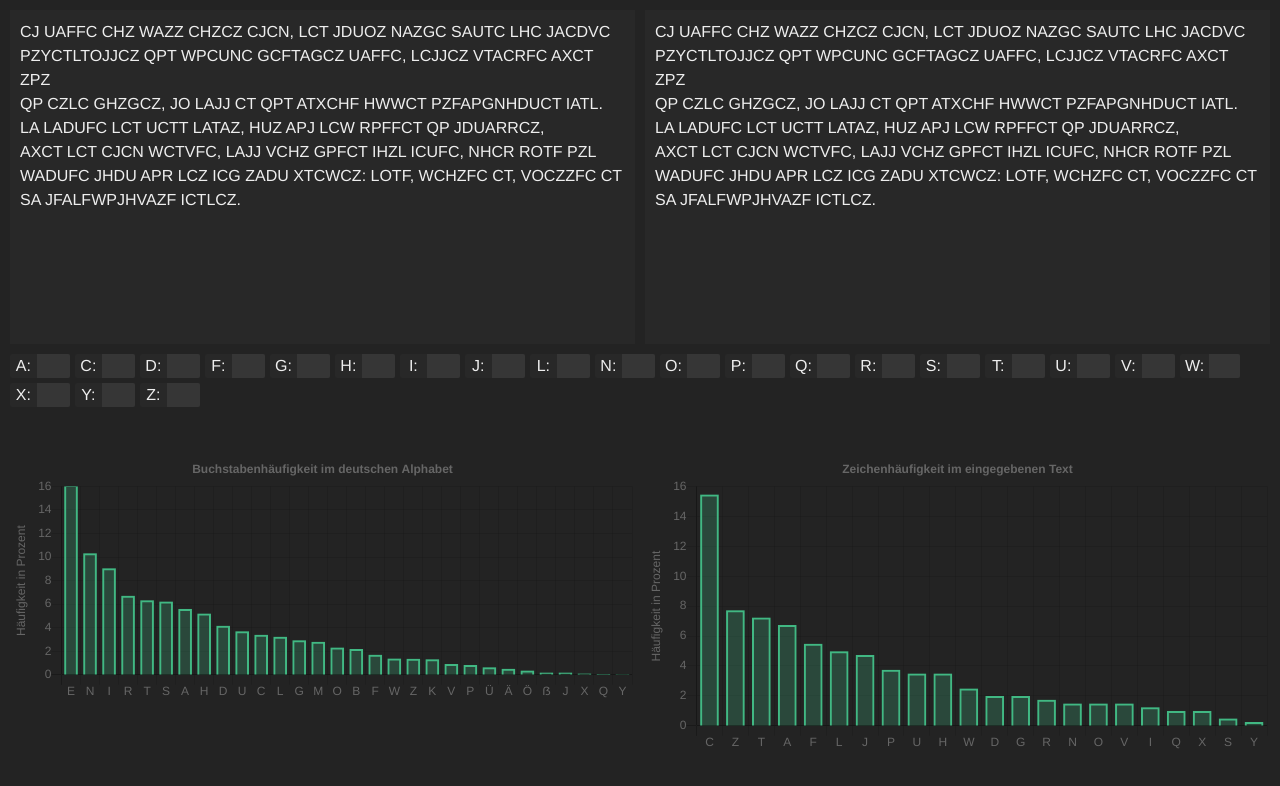
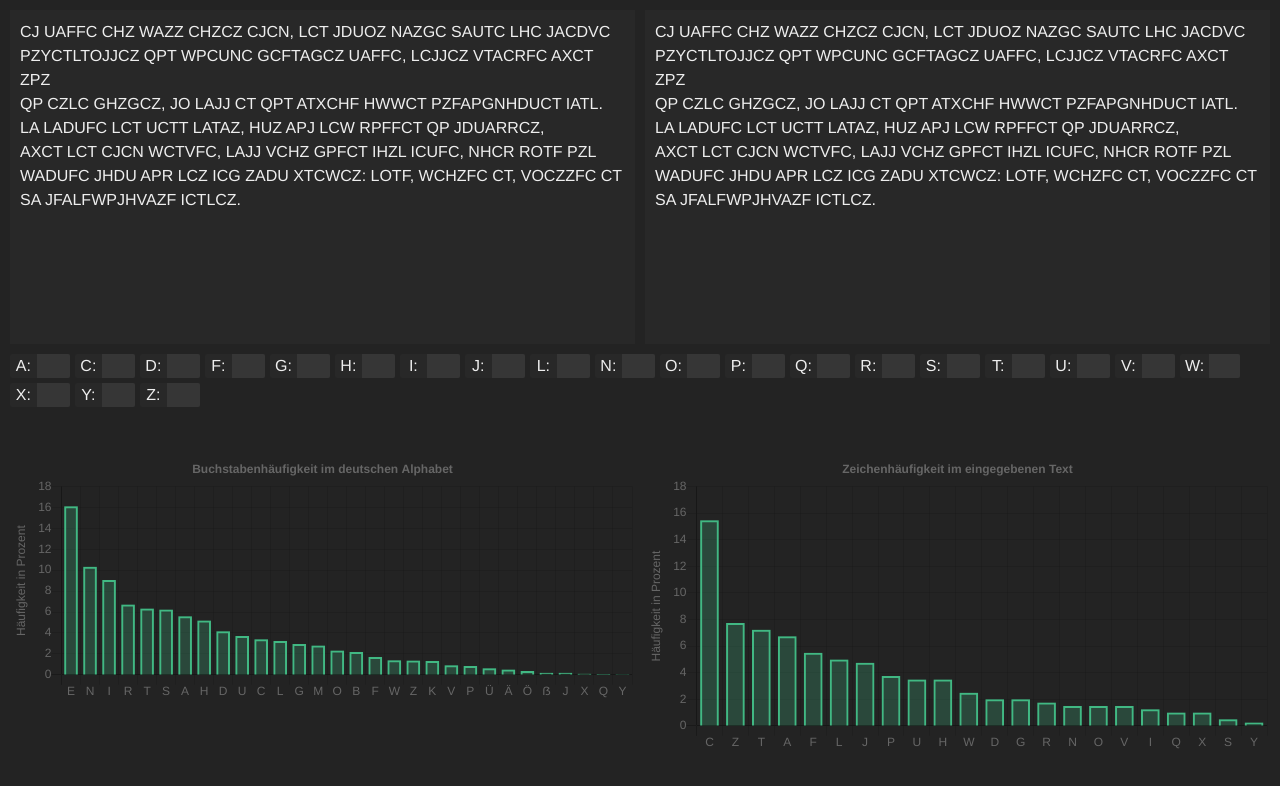
Before and after one commit to koenigscode/mono-sub, a Vue app: page / in a window 1280 px wide. Shown: the top 786 px of the page. Built offline with nearby package versions, Linux system fonts and the light colour scheme.

Commit message:
add CharMapping focus style; fix max plot tick

```diff
--- a/src/App.vue
+++ b/src/App.vue
@@ -83,16 +83,13 @@ export default {
       return s;
     },
     maxTick() {
-      if (this.srcFreq != undefined)
-        return (
-          2 *
-          Math.round(
-            Math.max(
-              ...Object.values(this.srcFreq),
-              ...Object.values(gerFreq)
-            ) / 2
-          )
+      if (this.srcFreq != undefined) {
+        let maxVal = Math.max(
+          ...Object.values(this.srcFreq),
+          ...Object.values(gerFreq)
         );
+        return 2 * Math.round(Math.ceil(maxVal) / 2);
+      }
     }
   },
   methods: {
@@ -137,17 +134,18 @@ export default {
   color $white
   caret-color $green
 
-  *:focus
-    outline-color $accent
-
 
 textarea
   background $dark-lighter
   color $white
   resize none
+  min-height: 30rem
+
   &::placeholder
     color $placeholder
-  min-height: 30rem
+
+  :focus
+    outline-color $accent
 
 .container-grid
   display grid
--- a/src/components/CharMapping.vue
+++ b/src/components/CharMapping.vue
@@ -1,6 +1,6 @@
 <template>
-  <div class="container inline-block">
-    <div class="flex justify-between">
+  <div class="map-container inline-block">
+    <div class="map flex justify-between">
       <span class="mx-2 w-1/3 text-center">{{label}}:</span>
       <input class="w-2/3 text-center" v-model="input" type="text" maxlength="1">
     </div>
@@ -30,10 +30,16 @@ export default {
 <style lang="stylus" scoped>
 @import "../styles/_variables.styl"
 
-.container
+.map
   border-radius 0.2rem
   background $dark-lighter
   overflow hidden
+  transition background 0.2s
+
+.map
+  &:focus-within
+    // border: 1px solid $accent
+    background darken($accent, 15%)
 
 span
   color $white
@@ -41,4 +47,7 @@ span
 input
   background $dark-light
   color $white
+  &:focus
+    outline none
+
 </style>
```
